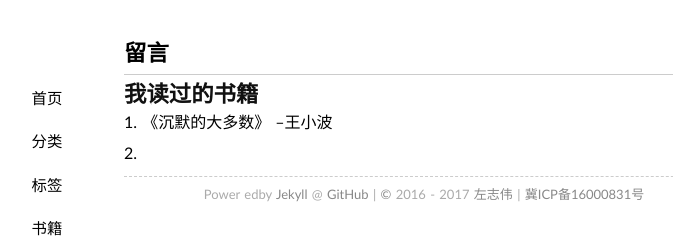
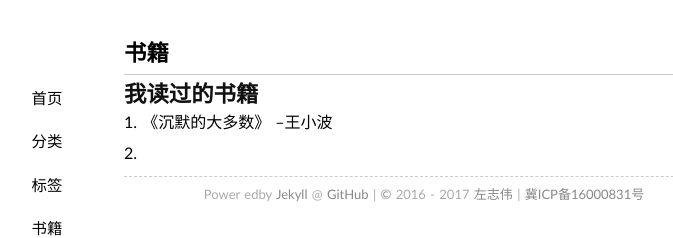
Before and after one commit to zuozhiwei/zuozhiwei.github.io, a Jekyll site: the page built from guestbook/index.md, in a window 1280 px wide. Shown: the top 238 px of the page, without its empty margins (216-889 px from the left). Built offline with Jekyll 4.4.1, drawn with Linux system fonts in a browser that asks for light colours; Markdown is read by kramdown in place of the engine named in the settings.

Commit message:
change settings

```diff
--- a/guestbook/index.md
+++ b/guestbook/index.md
@@ -1,6 +1,7 @@
 ---
 layout: page
-title: 留言
+title: 书籍
+comments: no
 ---
 
 ## 我读过的书籍
```
Also changed, not shown: about/index.md (+1 -1 lines).
